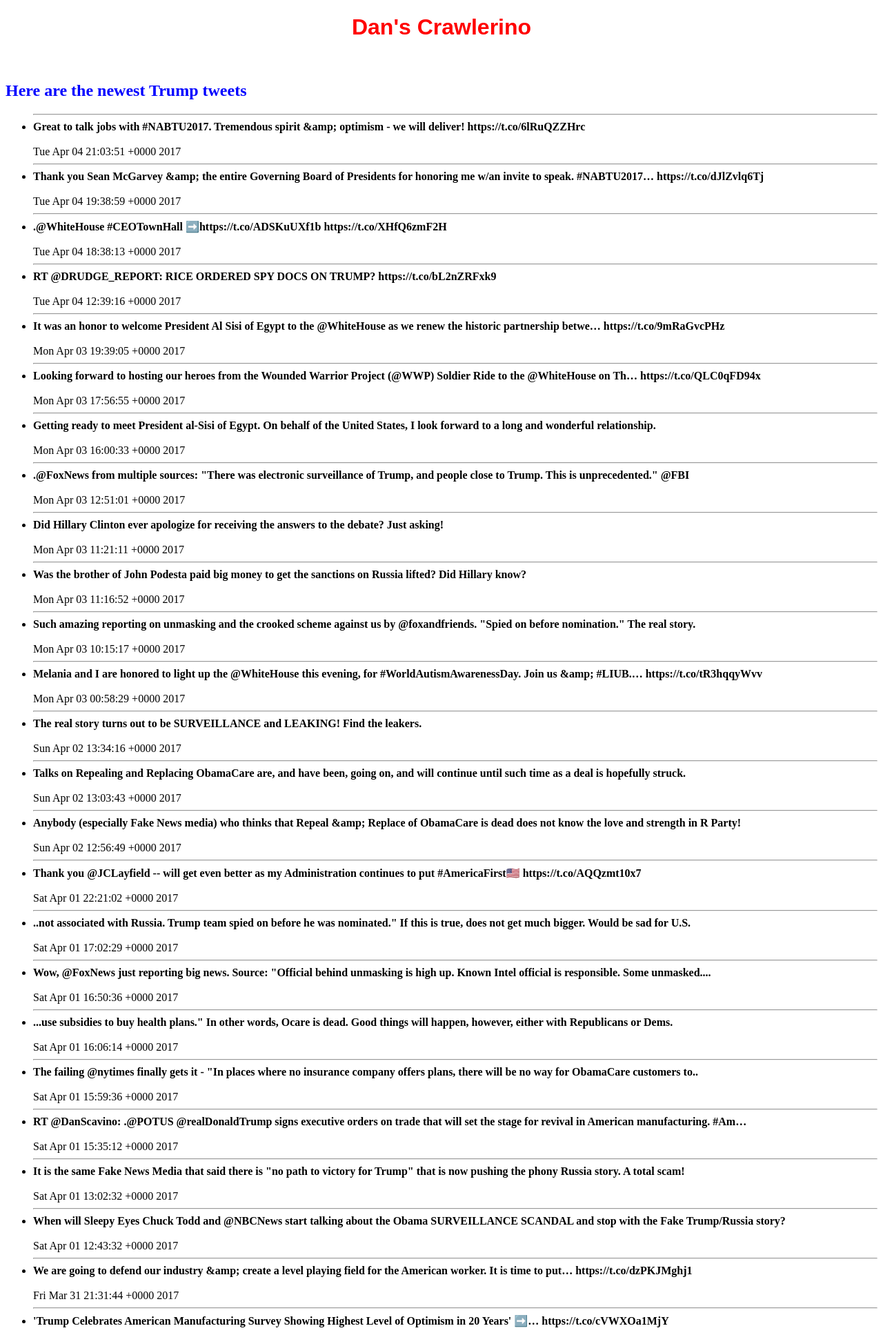
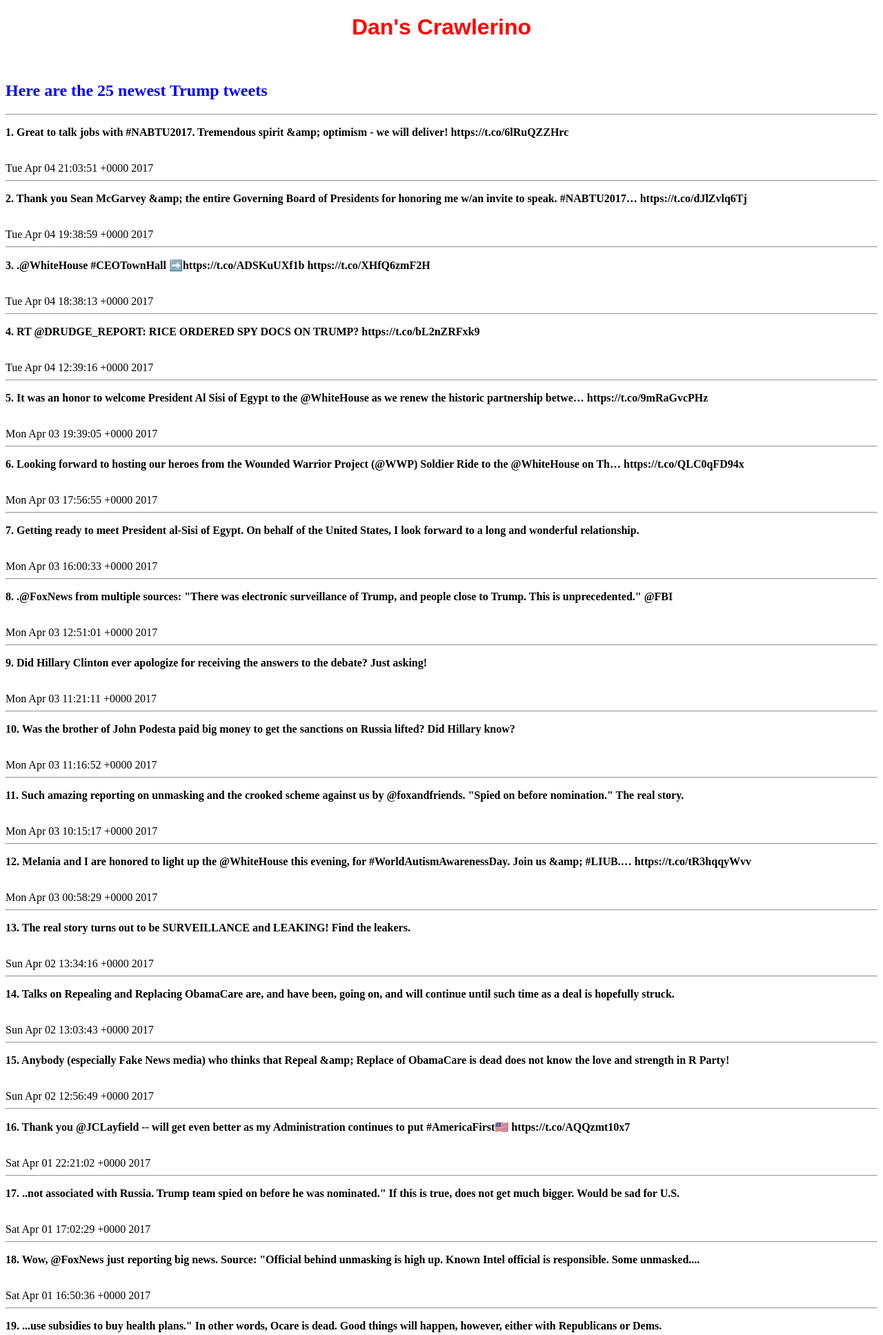
Before and after one commit to Kor746/DanCrawler, a Django app: page / in a window 1280 px wide. Shown: the top 1935 px of the page at 69% size. Run offline with Django 3.2, Linux system fonts and the light colour scheme; data comes from the database, SQL or seed files in the repository; both versions use the stored data as it was after the commit.

Commit message:
Cleaned tweets and article strings for html. Changed some naming. Added dancrawler.py as a subprocess

```diff
--- a/dancrawler/crawlapp/templates/index.html
+++ b/dancrawler/crawlapp/templates/index.html
@@ -13,26 +13,23 @@
 		<h1 id="maintitle"> Welcome to DanCrawler - An Ugly Page (Not bootstrap) </h1><br/>
 		<div id="main_container">
 			<div class="tweet_div">
-				<h2>Here are the newest Trump tweets</h2>
-				 <ul>
+				<h2>Here are the 25 newest Trump tweets</h2>
 				{% for tweet in tweets %}
 					<hr/>
-					<li style="font-weight:bold"> {{tweet.tweet_text}} </li><br/>
+					<p style="font-weight:bold">{{forloop.counter}}. {{tweet.tweet_text}}</p><br/>
 					{{tweet.tweet_date}}
 				{% endfor %}
-				</ul>
 			</div><br/>
 			<div id="article_div">
-				<h1>Here are the top Trump Article</h1>
+				<h2>Here are the top 25 Trump Articles</h2>
 				{% for article in articles %}
 					<hr/>
 					<button id="{{forloop.counter}}" onclick="show(this.id);" style="color:green;font-size:12"> {{article.article_title}} </button><br/><br/>
-					<div style="display:none;font-weight:bold;font-size:1.1em"id="trump{{forloop.counter}}"> {{ article.article_content }}</div> <br/><br/>
+					<div style="display:none;font-weight:bold;font-size:1.1em"id="trump{{forloop.counter}}">
+						{% autoescape off %} {{ article.article_content }} {% endautoescape %}</div> <br/><br/>
 				{% endfor %}
-
 			</div>
 		</div>
-
 		<script type="text/javascript" src="{% static 'js/functions.js' %}">
 		</script>
 	</body>
--- a/dancrawler/crawlapp/views.py
+++ b/dancrawler/crawlapp/views.py
@@ -1,14 +1,15 @@
 from django.shortcuts import render, render_to_response
 from crawlapp.models import Trump_Tweets
 from crawlapp.models import Trump_Articles
-#import subprocess
+import subprocess
 
 # Create your views here.
 def index(request):
 	#Runs python script as a subprocess while django server is running :)
-	#if request.method == "POST":
-	#	subprocess.call(["python", "dancrawler.py"])
+	#When you refresh the website it should run the python script. Approx time 3-4 secs
+	subprocess.call(["python", "dancrawler.py"])
 	tweets = Trump_Tweets.objects.all()
-	articles = Trump_Articles.objects.all()
+	#Gets the first 25 Trump articles by the order of id from db
+	articles = Trump_Articles.objects.order_by("id")[:25]
 
 	return render_to_response('index.html', {'tweets':tweets, 'articles':articles})
--- a/dancrawler/dancrawler.py
+++ b/dancrawler/dancrawler.py
@@ -57,14 +57,14 @@
 	return tweet_data
 
 def parseTwitterData():
-	#Iterates json dict, creates a tweet object and passes to insert to db func
+	#Iterates json dict, creates a tweet object and passes to insert to db function
 	the_data = getTwitterData()
 	if len(the_data) != 0:
 		tweets = []
 		for tweet_data in the_data:
 			#Constructing tweet obj with text and date attributes
-			tweet = Tweet(str(tweet_data['text'].encode('utf-8')).strip(),
-				str(tweet_data['created_at'].encode('utf-8')).strip())
+			tweet = Tweet(str(tweet_data['text']).strip(),
+				str(tweet_data['created_at']).strip())
 			tweets.append(tweet)
 		twitterdb.insertToDB(tweets)
 	else:
--- a/dancrawler/dtthread.py
+++ b/dancrawler/dtthread.py
@@ -19,5 +19,6 @@
 			self.work_queue.task_done()
 			#This filters out articles without content and articles that aren't about Trump :)
 			if ('Trump' in str(my_content)) and (len(my_content) != 0):
-				content_dict = { soup.title.string : str(my_content) }
-				self.articles.append(Article(soup.title.string, content_dict[soup.title.string]))
+				my_content = str(my_content).replace("[","")
+				my_content = my_content.replace("]","")
+				self.articles.append(Article(soup.title.string, my_content))
--- a/dancrawler/twitterdb.py
+++ b/dancrawler/twitterdb.py
@@ -11,7 +11,8 @@
 		tweet_date TEXT NOT NULL)''')
 
 	for tweet in tweets:
-		c.execute('''INSERT INTO crawlapp_trump_tweets(tweet_text, tweet_date) VALUES(?,?)''', (tweet.getText(),tweet.getDate()))
+		c.execute('''INSERT INTO crawlapp_trump_tweets(tweet_text, tweet_date) VALUES(?,?)''',
+			(tweet.getText(),tweet.getDate()))
 
 	conn.commit()
 	conn.close()
```
Also changed, not shown: dancrawler/README.md, dancrawler/db.sqlite3.
